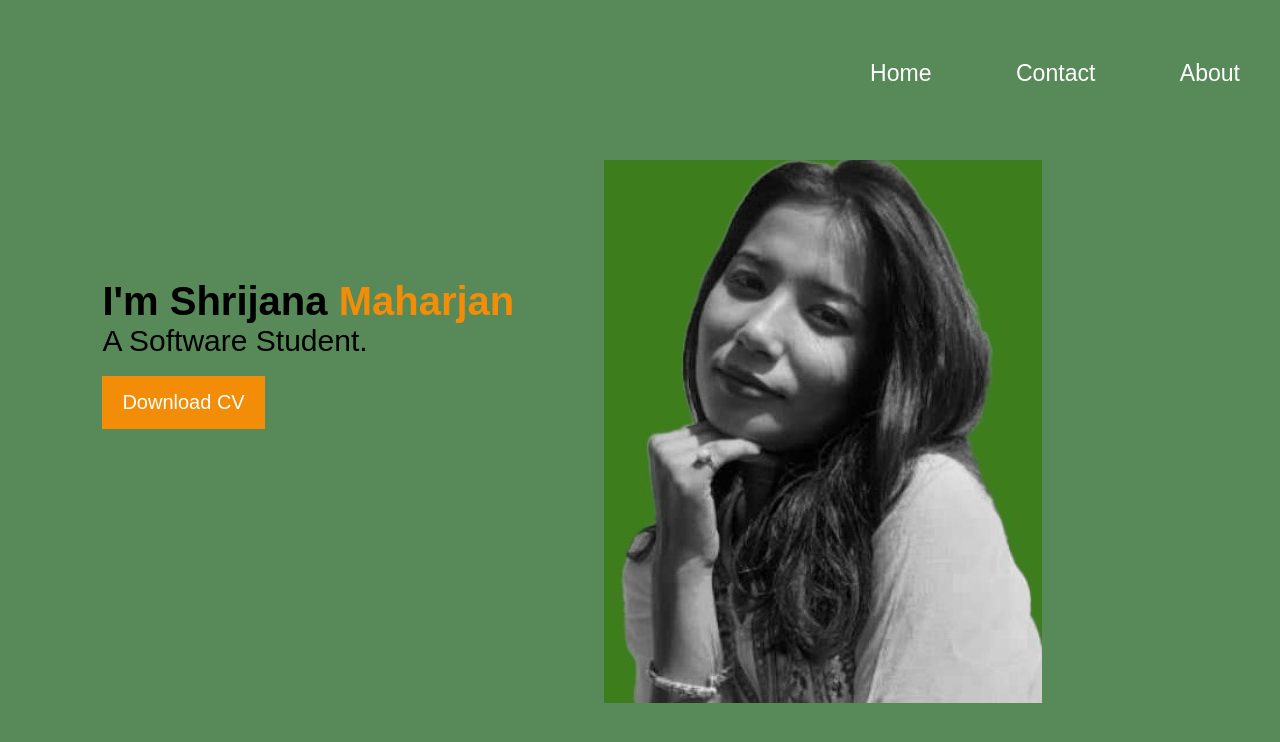
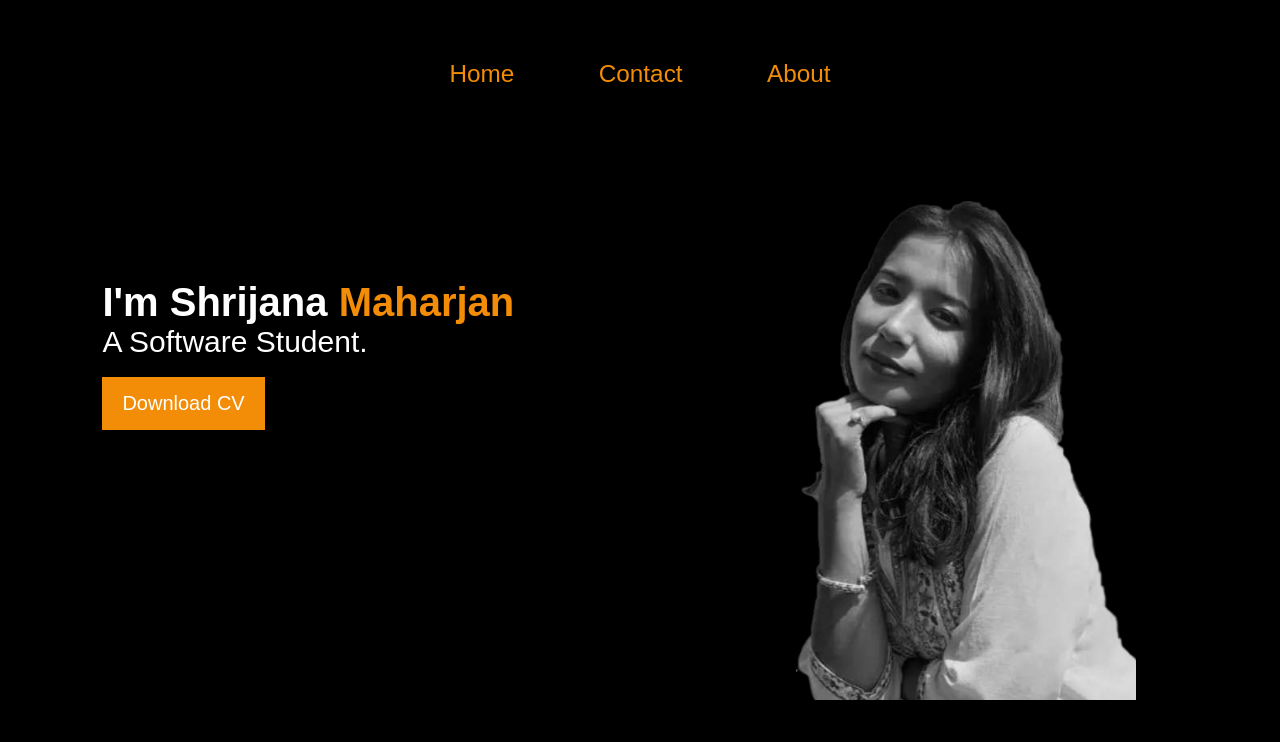
Before and after one commit to Shrijana1029/My-Portfolio, a plain HTML site: page index.html in a window 1280 px wide. Drawn offline with Linux system fonts and the light colour scheme.

Commit message:
added photo

```diff
--- a/index.html
+++ b/index.html
@@ -26,7 +26,7 @@
             <button class="button">Download CV</button>
         </div>
         <div class="image">
-            <img src="img/me2.jpg" >
+            <img src="img/see2.png" >
         </div>
     </div>
 
--- a/style.css
+++ b/style.css
@@ -2,7 +2,8 @@
     margin: 0;
     padding: 0;
     font-family: sans-serif;
-    background-color: rgb(88, 137, 88);
+    background-color: black;
+    color: whit;
 }
 .container
 {
@@ -13,7 +14,7 @@
 }
 .navbar
 {
-    text-align: right;
+    text-align: center;
     padding-top: 60px;
 
 
@@ -25,14 +26,14 @@
 .navbar ul li a{
     align-items: space;
     text-decoration: none;
-    font-size: 1.8vw;
+    font-size: 1.9vw;
     display: inline;
     /* margin: 20px; */
     padding:40px;
-    color: white;
+    color:  rgb(243, 140, 6);
 }
 .navbar ul li a:hover{
-    color: rgb(243, 140, 6);
+    color: rgb(65, 6, 243);
 }
 .container2{
     margin-left: 8%;
@@ -40,7 +41,7 @@
 }
 .container2 h1{
     font-size: 40px;
-    color:black;
+    color:white
 
 }
 span{
@@ -50,6 +51,7 @@ span{
 }
 p{
     font-size:30px;
+    color: white;
 }
 .button{
     background-color: rgb(243, 140, 6); /* Green */
@@ -60,11 +62,12 @@ p{
     text-decoration: none;
     display: inline-block;
     font-size: 20px;
+    border-color: white;
 }
 /* picture lai right side */
 .image{
-    width: 45%;
-    height: 80%;
+    width: 30%;
+    height: 75%;
     position: absolute;
     bottom: 0%;
     right: 100px;
```
Also changed, not shown: img/Untitled.png (added), img/me3.jpg (added), img/me4.jpg (added), img/see.jpg (added), img/see1.png (added), img/see2.png (added).
